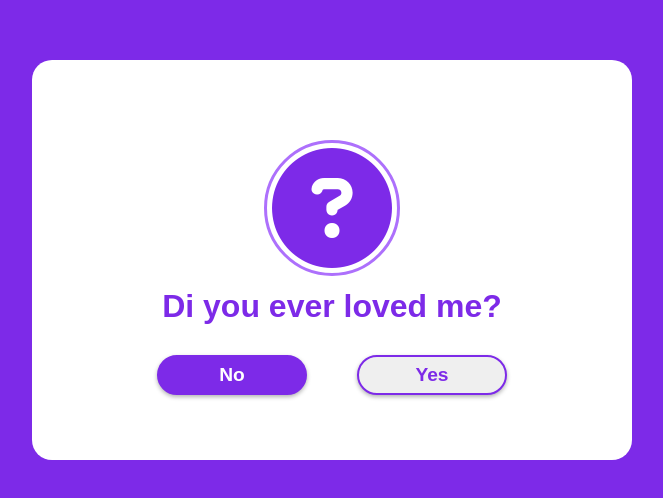
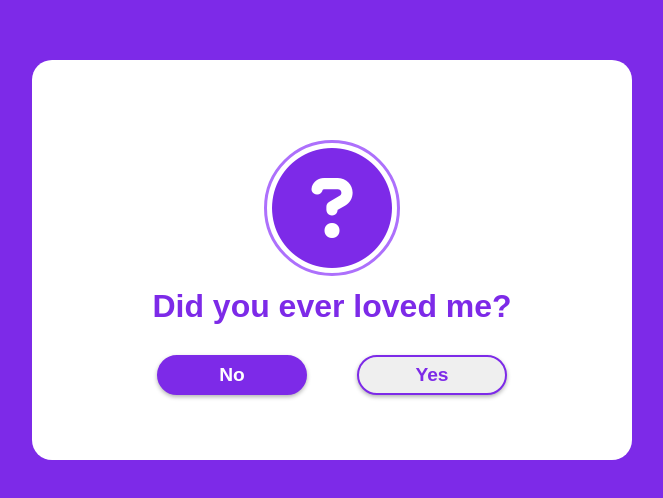
Before and after one commit to deeku02/app_js, a plain HTML site: page index.html in a window 1280 px wide. Shown: the part 140-638 px from the top of the page, without its empty margins (308-971 px from the left). Drawn offline with Linux system fonts and the light colour scheme.

Commit message:
Update index.html

```diff
--- a/index.html
+++ b/index.html
@@ -17,7 +17,7 @@
 
         <br><i class="fa-solid fa-circle-question"></i>
 
-        <h4 class="question">Di you ever loved me?</h4>
+        <h4 class="question">Did you ever loved me?</h4>
         <div class="btn-group">
             <button class="yes-btn">No</button>
             <button class="no-btn">Yes</button>
```
